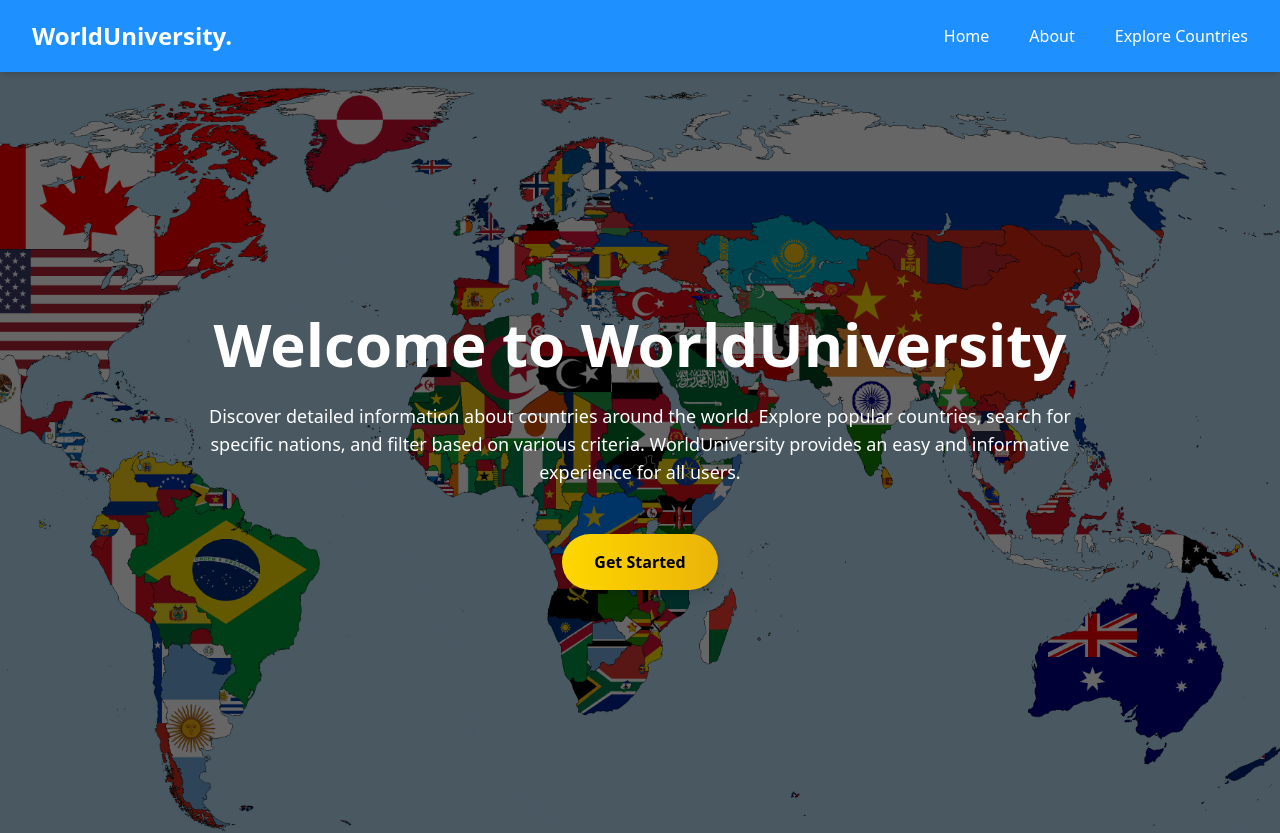
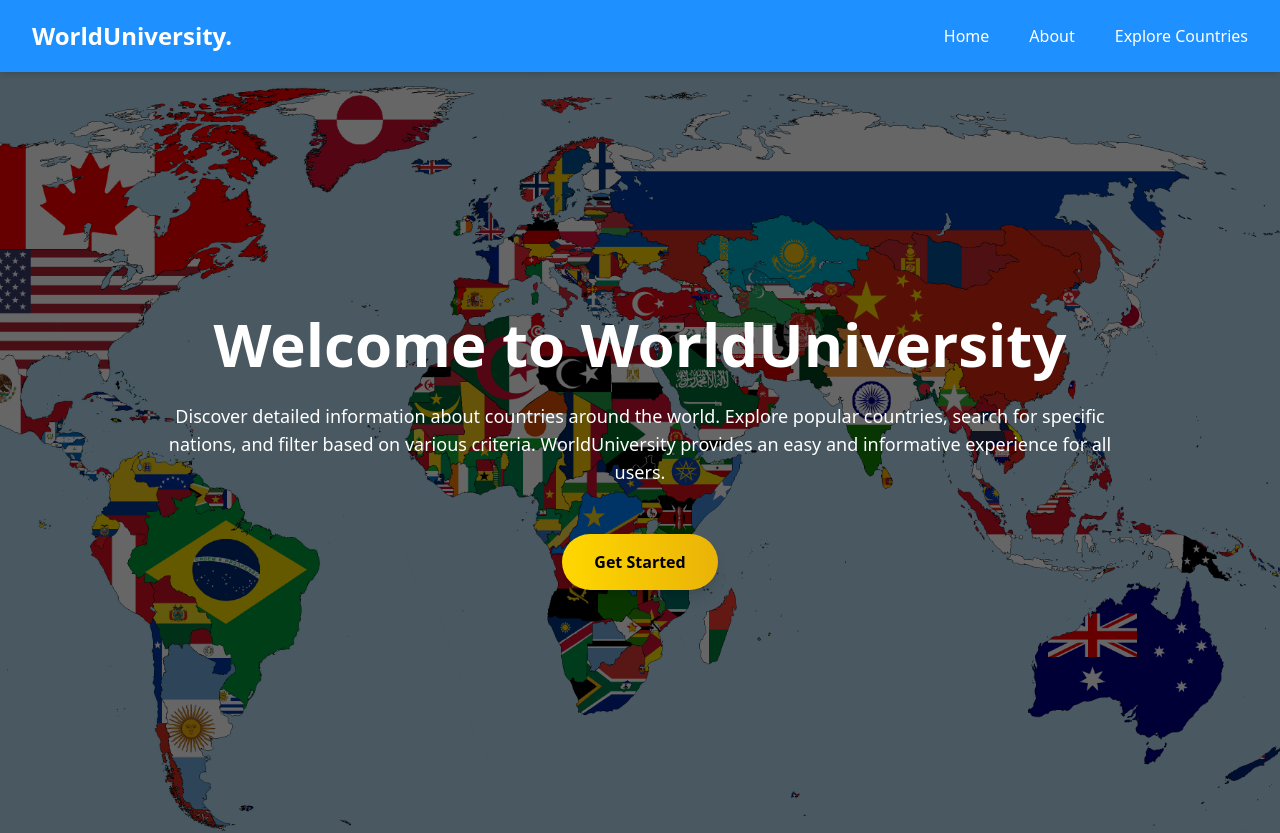
Before and after one commit to Fierynx/world-university, a React (Vite) app: page / in a window 1280 px wide. Shown: the top 833 px of the page. Built offline with nearby package versions, Linux system fonts and the light colour scheme; no server answers.

Commit message:
fix: hero text

```diff
--- a/src/components/home/HeroContent.tsx
+++ b/src/components/home/HeroContent.tsx
@@ -4,7 +4,7 @@ const HeroContent = () => {
   return (
     <div className="absolute inset-0 flex flex-col items-center justify-center text-center text-white bg-black bg-opacity-60 pb-10 gap-3">
       <h1 className="text-4xl md:text-5xl lg:text-6xl font-bold mb-4">Welcome to WorldUniversity</h1>
-      <p className="text-xs md:text-sm lg:text-lg mb-8 max-w-4xl mx-auto">
+      <p className="text-xs md:text-sm lg:text-lg mb-8 w-3/4">
         Discover detailed information about countries around the world. Explore popular countries, search for specific nations, and filter based on various criteria. WorldUniversity provides an easy and informative experience for all users.
       </p>
       <Link to="/country-filter-search" className="bg-gradient-to-r mt-1 from-accent to-yellow-500 text-black font-bold py-4 px-8 rounded-full shadow-lg hover:shadow-xl hover:from-yellow-600 hover:to-yellow-700 transition duration-300 active:opacity-30">
```
